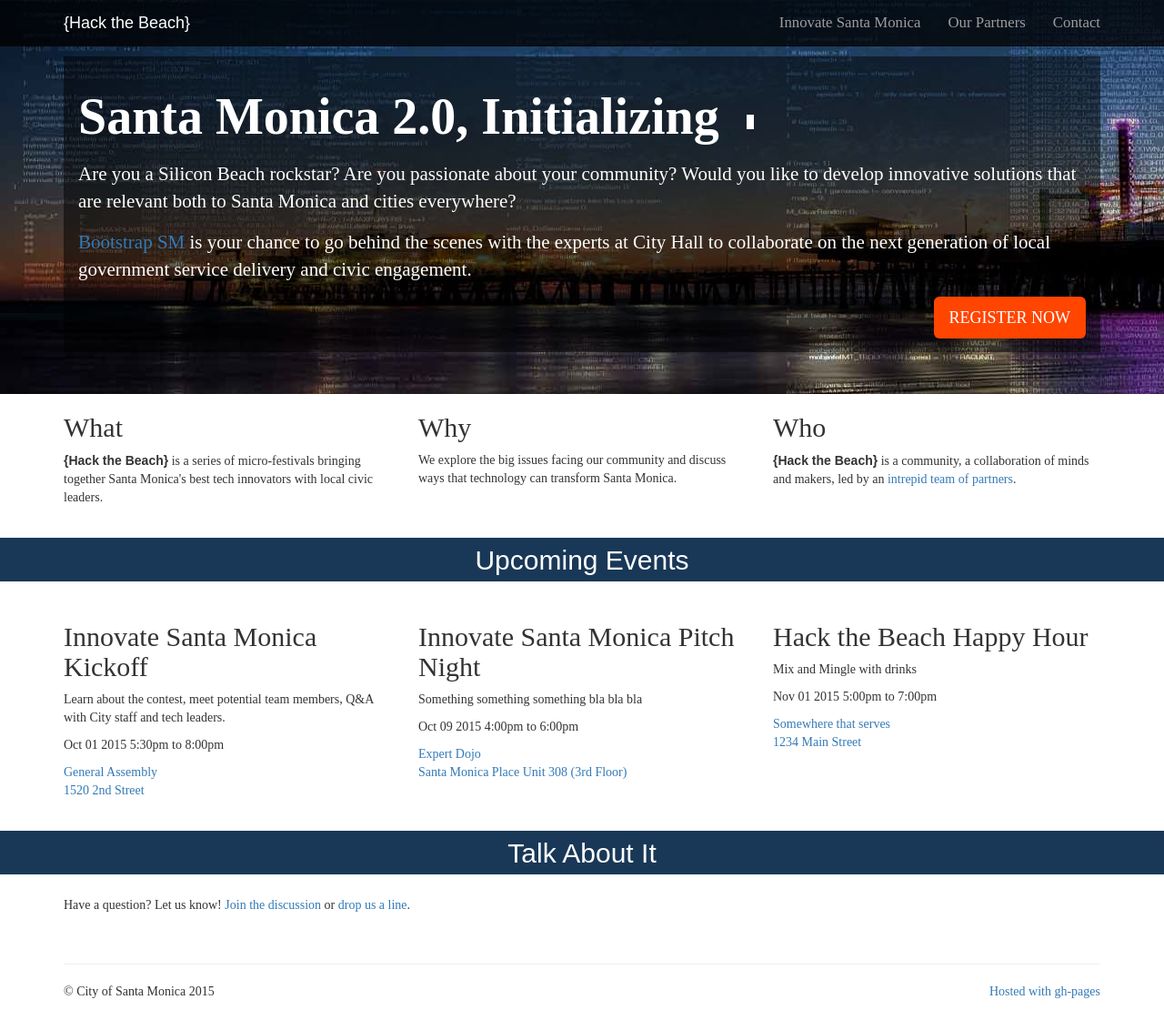
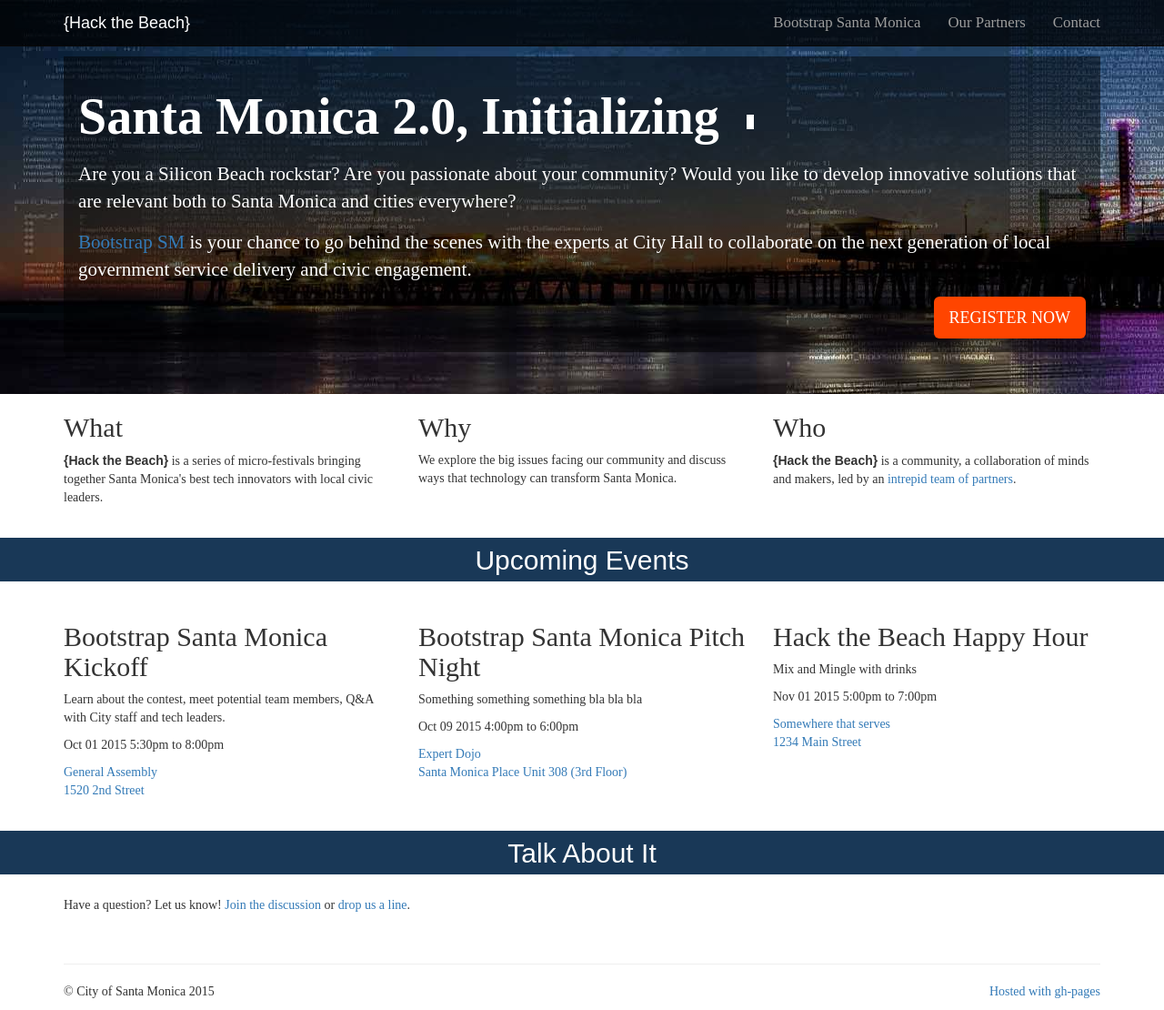
Before and after one commit to CityofSantaMonica/hackthebeach, a Jekyll site: the page built from index.html, in a window 1280 px wide and 1110 px high. Shown: the whole window at 91% size. Built offline with Jekyll 4.4.1, drawn with Linux system fonts in a browser that asks for light colours; nearby versions of some CDN libraries; comment, search, counter and statistics services are not loaded.

Commit message:
applying marketing genius...

```diff
--- a/_data/events.yaml
+++ b/_data/events.yaml
@@ -1,4 +1,4 @@
-- name: Innovate Santa Monica Kickoff
+- name: Bootstrap Santa Monica Kickoff
   date: 2015-10-01
   start: 5:30pm
   end: 8:00pm
@@ -9,7 +9,7 @@
      address: 1520 2nd Street
      map: https://www.google.com/maps/place/General+Assembly+Los+Angeles
 
-- name: Innovate Santa Monica Pitch Night
+- name: Bootstrap Santa Monica Pitch Night
   date: 2015-10-09
   start: 4:00pm
   end: 6:00pm
--- a/_includes/innovate-santa-monica/jumbotron.html
+++ b/_includes/bootstrap-santa-monica/jumbotron.html
@@ -1,4 +1,4 @@
-<h1>Hey Santa Monica, This is a New Jumbo!</h1>
+<h1>Ready to Take Your City to the Next Level?</h1>
 
 <p class="lead">Lorem ipsum dolor sit amet, consectetur adipiscing elit. Maecenas tempus, mi sit amet molestie porttitor, ex felis congue elit, at suscipit est neque ac ligula.</p>
 
--- a/_includes/index/jumbotron.html
+++ b/_includes/index/jumbotron.html
@@ -2,7 +2,7 @@
 
 <p>Are you a Silicon Beach rockstar? Are you passionate about your community? Would you like to develop innovative solutions that are relevant both to Santa Monica and cities everywhere?</p>
 
-<p><a href="{{ site.baseurl }}/innovate-santa-monica/">Bootstrap SM</a> is your chance to go behind the scenes with the experts at City Hall to collaborate on the next generation of local government service delivery and civic engagement.
+<p><a href="{{ site.baseurl }}/bootstrap-santa-monica/">Bootstrap SM</a> is your chance to go behind the scenes with the experts at City Hall to collaborate on the next generation of local government service delivery and civic engagement.
 </p>
 
 <div class="clearfix">
--- a/_includes/navbar.html
+++ b/_includes/navbar.html
@@ -11,7 +11,7 @@
     </div>
     <div class="collapse navbar-collapse" id="main-navbar-collapse">
       <ul class="nav navbar-nav navbar-right">
-        <li><a href="{{ site.baseurl }}/innovate-santa-monica">Innovate Santa Monica</a></li>
+        <li><a href="{{ site.baseurl }}/bootstrap-santa-monica">Bootstrap Santa Monica</a></li>
         <li><a href="{{ site.baseurl }}/partners">Our Partners</a></li>
         <li><a href="#disqus_thread">Contact</a></li>
       </ul>
```
Also changed, not shown: bootstrap-santa-monica/index.html (added, +8 -0 lines), innovate-santa-monica/index.html (deleted, +0 -8 lines), _includes/bootstrap-santa-monica/challenges.html (renamed from _includes/innovate-santa-monica/challenges.html), _includes/bootstrap-santa-monica/intro.html (renamed from _includes/innovate-santa-monica/intro.html).
